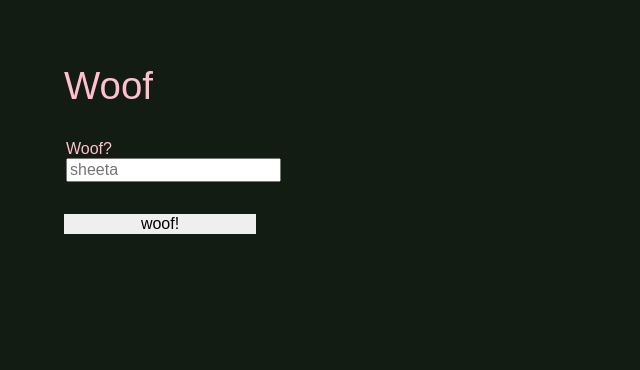
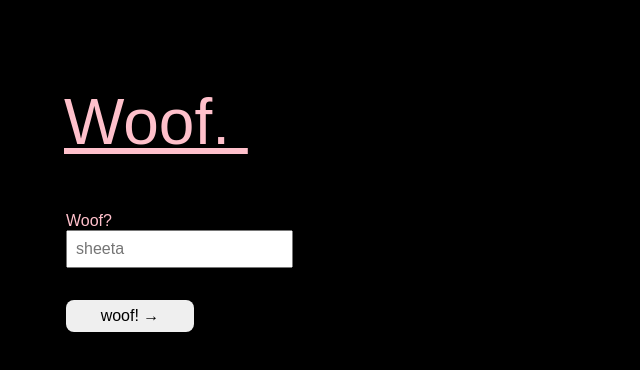
Before and after one commit to keaysma/sheeta.dog, a SvelteKit app in the folder front/: page / in a window 1280 px wide. Shown: the top 370 px of the page, without its empty margins (0-640 px from the left). Built offline with nearby package versions, Linux system fonts and the light colour scheme.

Commit message:
Form cleanup

```diff
--- a/front/src/routes/+page.svelte
+++ b/front/src/routes/+page.svelte
@@ -1,20 +1,17 @@
-<script lang="ts">
-</script>
-
 <svelte:head>
-	<title>Home</title>
-	<meta name="description" content="Svelte demo app" />
+	<title>sheeta.dog</title>
+	<meta name="description" content="SHEETA DOT DOG" />
 </svelte:head>
 
 <section id="home">
-	<h1>Woof</h1>
+	<h1>Woof.&nbsp;</h1>
 	<form method="get" action="game">
 		<fieldset>
-			<label for="name">Woof?</label>
-			<input id="name" name="name" placeholder="sheeta" />
+			<label for="name">Woof?</label><br/>
+			<input required id="name" name="name" placeholder="sheeta" />
 		</fieldset>
 
-		<button type="submit">woof!</button>
+		<button type="submit">woof!&nbsp;→</button>
 	</form>
 </section>
 
@@ -22,15 +19,28 @@
 	#home {
 		padding: 2em 4em;
 
+		> h1 {
+			text-decoration: underline;
+			font-size: 4em;
+		}
+
 		> form {
 			display: flex;
 			flex-direction: column;
 
-			width: 12em;
-			gap: 2em;
+			input {
+				padding: 0.5em;
+			}
 
-			button {
+			button[type="submit"] {
+				width: 8em;
+				height: 2em;
+
+				margin: 0.125em;
+				margin-top: 2em;
+
 				border: none;
+				border-radius: 0.5em;
 			}
 		}
 	}
--- a/front/src/routes/styles.css
+++ b/front/src/routes/styles.css
@@ -4,10 +4,10 @@
 	--font-body: Arial, -apple-system, BlinkMacSystemFont, 'Segoe UI', Roboto, Oxygen, Ubuntu,
 		Cantarell, 'Open Sans', 'Helvetica Neue', sans-serif;
 	--font-mono: 'Fira Mono', monospace;
-	--color-bg-0: rgb(18, 28, 18);
+	--color-bg-0: #000000;
 	--color-theme-1: #ff3e00;
 	--color-theme-2: #4075a6;
-	--color-text: pink;
+	--color-text: #ffc0cb;
 	--column-width: 42rem;
 	--column-margin-top: 4rem;
 	font-family: var(--font-body);
```
